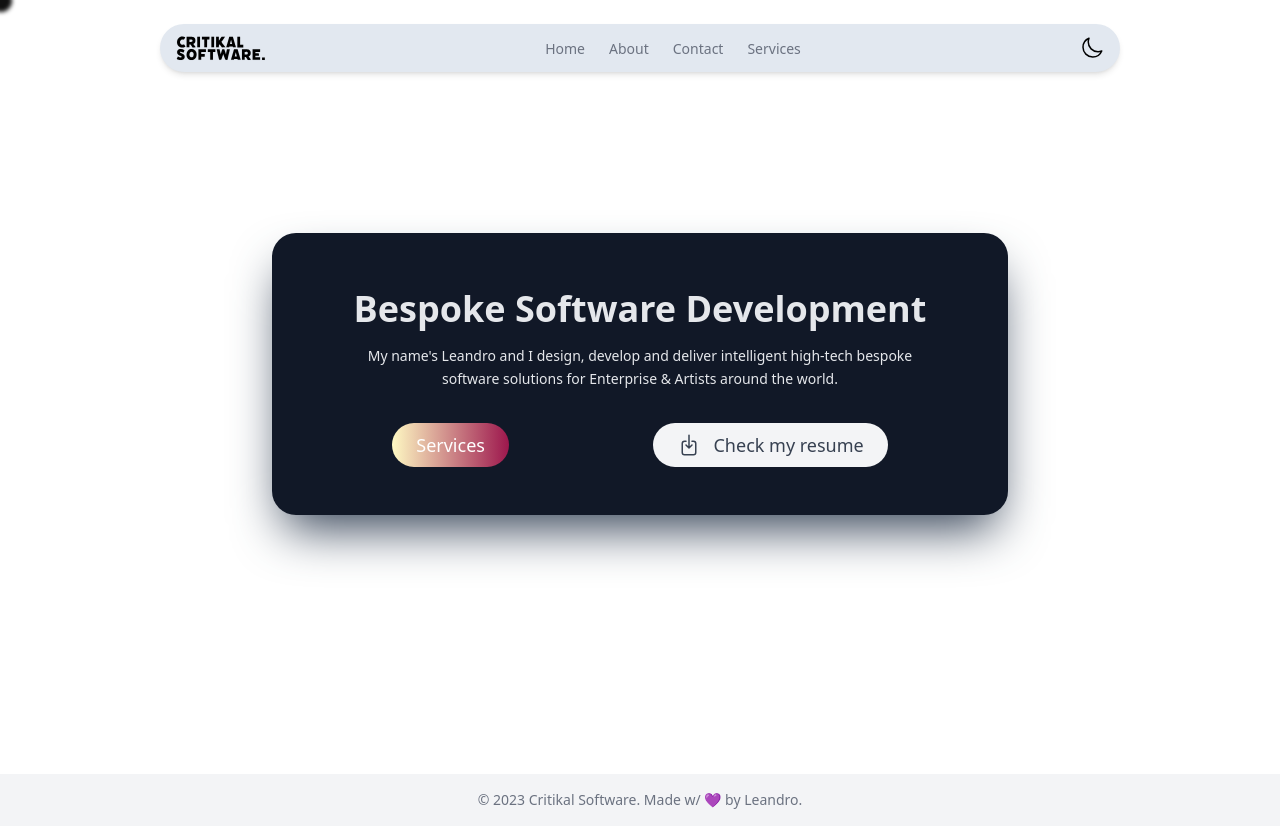
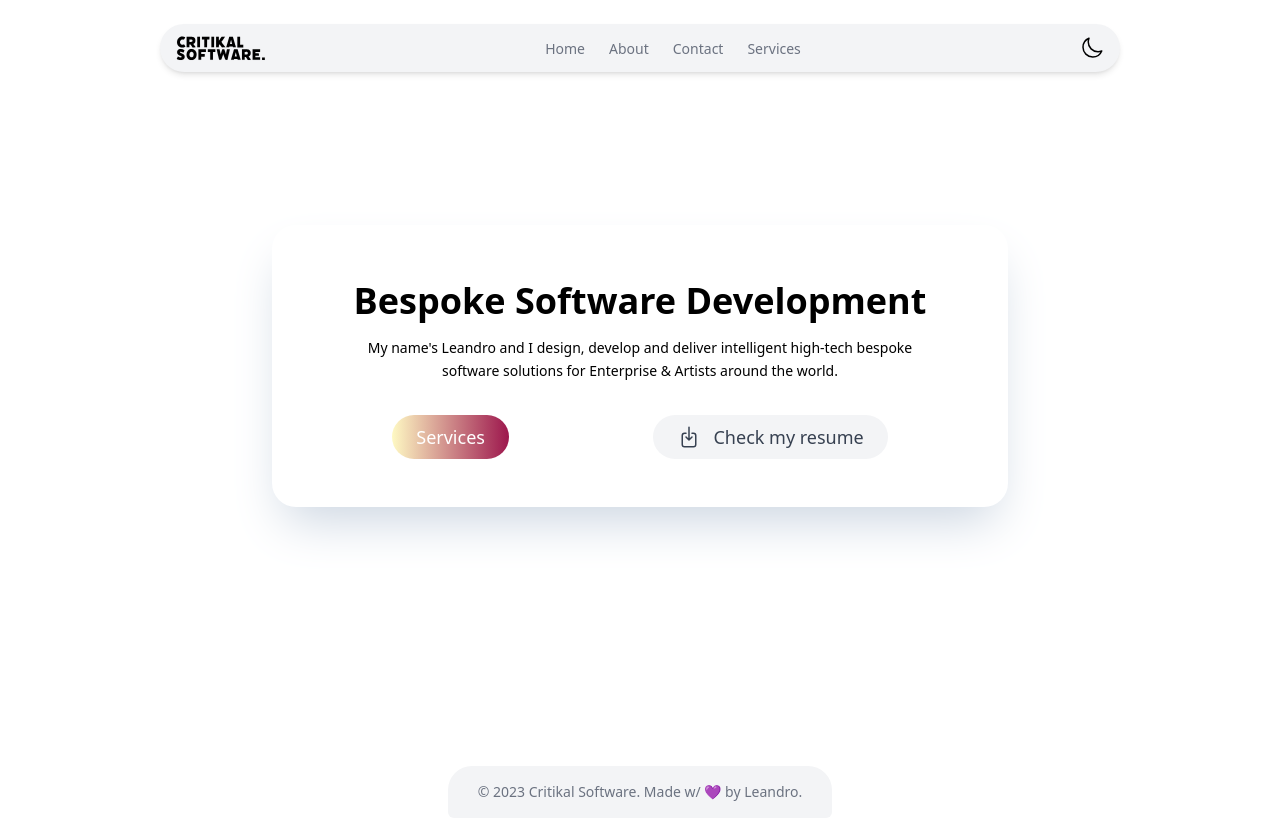
Before and after one commit to iskoseki/critikalSoft, a Next.js app: page / in a window 1280 px wide. Built offline with nearby package versions, Linux system fonts and the light colour scheme.

Commit message:
styles fixed & Custom Mouse removed

```diff
--- a/src/app/layout.tsx
+++ b/src/app/layout.tsx
@@ -5,6 +5,7 @@ import Navbar from '@/components/Navbar'
 import Footer from '@/components/Footer/Footer'
 import Container from '@/components/Container/Container'
 import  Providers  from './providers'
+import Cursor from '@/components/Greeting/MouseCustom'
 const inter = Prompt({
   subsets: ['latin'],
   weight: ['100', '200', '300', '400', '500', '600', '700', '800', '900'],
@@ -26,7 +27,12 @@ export default function RootLayout({
       <body className={`${inter.className}dark:bg-gray-800`}>
 
       <Providers>
+
         <Container>
+            { /*Cursor
+             <Cursor/>
+             */}
+
           <Navbar/>
         {children}
         <Footer/>
--- a/src/components/Container/Container.tsx
+++ b/src/components/Container/Container.tsx
@@ -4,6 +4,6 @@ export default function Container({
 }: {
   children: React.ReactNode;
 }) {
-  const className = 'flex flex-col justify-center items-center h-screen';
+  const className = ' flex flex-col justify-center items-center h-screen';
   return <div className={className}>{children}</div>;
 }
--- a/src/components/Footer/Footer.tsx
+++ b/src/components/Footer/Footer.tsx
@@ -2,7 +2,7 @@
 import React from 'react';
 
 const Footer = () => (
-  <footer className=" bg-gray-100  w-screen py-4 bottom-0 text-gray-500 text-center">
+  <footer className="rounded-md rounded-t-3xl mb-4 dark:bg-gray-900  bg-gray-100  w-96 py-4 bottom-0 text-gray-500 text-center">
     <p className="text-sm">© 2023 Critikal Software. Made w/ 💜 by <a href='https://www.linkedin.com/in/leandro-bordon/' target='_blank'>Leandro</a>.</p>
   </footer>
 );
--- a/src/components/Greeting/Greeting.tsx
+++ b/src/components/Greeting/Greeting.tsx
@@ -9,12 +9,12 @@ export default function Greeting() {
 
 
     return (
-       <section className="cursor-none">
-        { /*Cursor*/}
-        <Cursor/>
+       <section className="">
+
+
         { /*Card*/}
   <div className="container mx-auto flex px-2 py-4 sm:px-5 sm:py-24 items-center justify-center flex-col">
-    <div className={`shadow-2xl  rounded-3xl p-2 sm:p-6  xl:p-12 text-center lg:w-2/3 w-auto ${true ? 'shadow-slate-700 border-gray-900 text-gray-200 bg-gray-900' : 'shadow-slate-300 border-gray-900 bg-gray-200'} transition-all duration-700 ease-in`}>
+    <div className={`shadow-2xl  rounded-3xl p-2 sm:p-6  xl:p-12 text-center lg:w-2/3 w-auto dark:shadow-slate-700 dark:border-gray-900 dark:text-gray-200 dark:bg-gray-900  shadow-slate-300 border-gray-900 bg-gray-200'} transition-all duration-700 ease-in`}>
       <h1 className=" sm:text-4xl text-3xl m-2 mb-4 font-bold">Bespoke Software Development</h1>
       <p className="  text-sm px-8  mb-8 leading-relaxed">My name&apos;s Leandro and I design, develop and deliver intelligent high-tech bespoke software solutions for Enterprise & Artists around the world. </p>
       <div className="flex justify-around items-center ">
--- a/src/components/Greeting/MouseCustom.tsx
+++ b/src/components/Greeting/MouseCustom.tsx
@@ -33,6 +33,6 @@ export default function Cursor(){
     }
   }
     return (
-          <motion.div variants={variants} animate="default"  className="cursor z-50"></motion.div>
+          <motion.div variants={variants} animate="default"  className="cursor relative z-50"></motion.div>
     )
 }
--- a/src/components/Navbar/index.tsx
+++ b/src/components/Navbar/index.tsx
@@ -43,8 +43,8 @@ enum resolution {
 
   return (
 
-      <div className=' fixed w-full top-0 xl:my-6 my-2 z-50 flex justify-center '>
-    <nav className={`shadow-md  ${isOpen ? 'sm:w-full' : 'w-3/4' }  flex justify-between items-center dark:bg-gray-900 bg-slate-200 px-4 py-2 rounded-3xl transition-all duration-600 ease-in`} >
+      <div className=' fixed w-full top-0 xl:my-6 my-2  flex justify-center '>
+    <nav className={`shadow-md  ${isOpen ? 'sm:w-full' : 'w-3/4' } flex justify-between items-center dark:bg-gray-900 bg-gray-100 px-4 py-2 rounded-3xl transition-all duration-600 ease-in`} >
 
        {/*LOGO HERE*/}
       <div className=" flex sm:justify-end items-center cursor-pointer gap-5">
@@ -56,7 +56,7 @@ enum resolution {
       </div>
 
       {/*HAMBURGER ICON HERE*/}
-      <div onClick={toggleNavbar} className="w-7 h-7cursor-pointer md:hidden  transition-all duration-500 ease-in ">
+      <div onClick={toggleNavbar} className="w-6 h-6 cursor-pointer md:hidden  transition-all duration-500 ease-in ">
         {isOpen ? <XMarkIcon/> : <EllipsisHorizontalIcon/>}
 
 
@@ -70,7 +70,7 @@ enum resolution {
             <li key={link.name} className='my-7 md:my-0'>
               <Link
                 href={link.href}
-                className={` px-3 py-2 rounded-md text-sm font-medium ${true ? ' text-gray-500 hover:text-gray-200 ' : ' text-gray-500 hover:text-gray-900 '} transition-all duration-500 ease-in`}
+                className={`px-3 py-2 rounded-md text-sm font-medium text-gray-500 hover:text-gray-200 dark:text-gray-500 hover:text-gray-800 dark:hover:text-gray-100  transition-all duration-500 ease-in`}
               >
                 {link.name}
               </Link>
```
Also changed, not shown: src/components/ThemeSwitch.tsx (+3 -3 lines).
